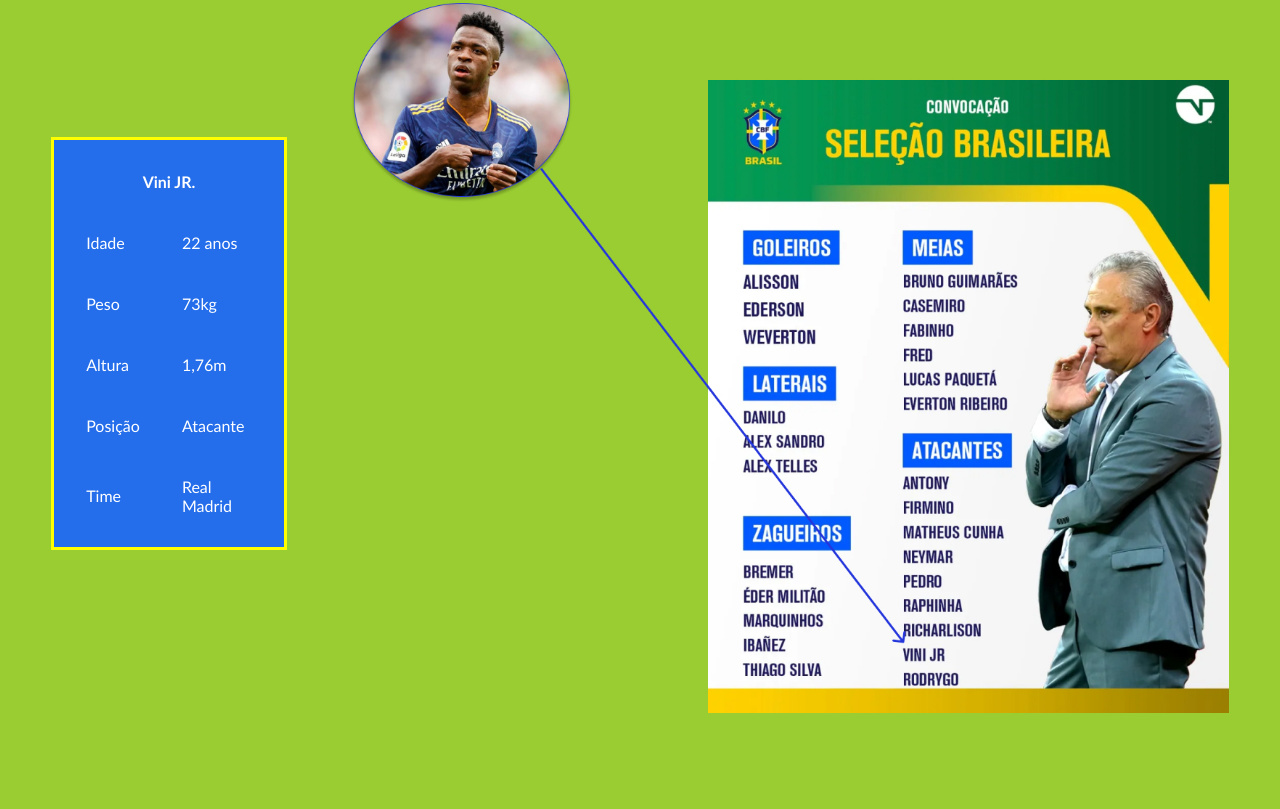
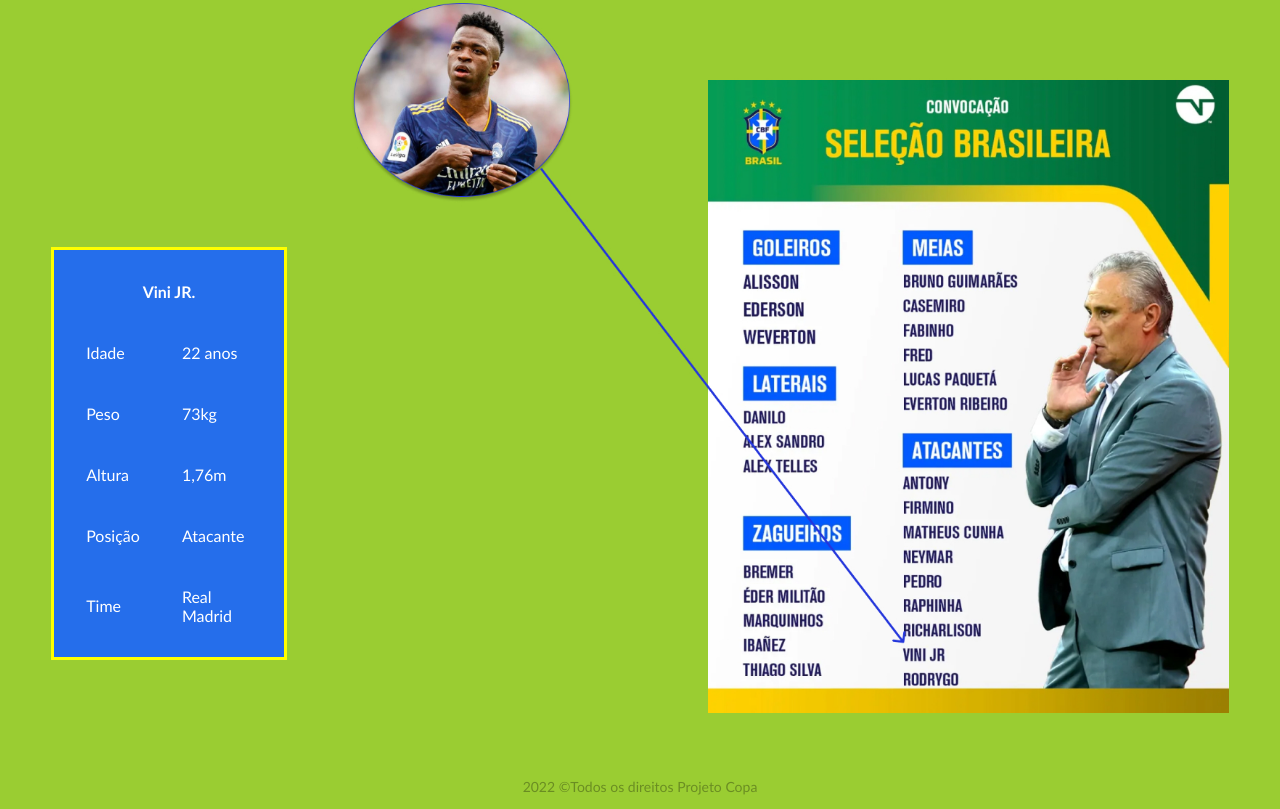
Before and after one commit to Sirgudson/projetocopa, a plain HTML site: page selecoes/brasil.html in a window 1280 px wide. Shown: the part 1960-2769 px from the top of the page. Before the commit the page ends 2724 px from the top, so only its background shows below. Drawn offline with Linux system fonts and the light colour scheme.

Commit message:
Inserindo tag copywriting

```diff
--- a/css/style.css
+++ b/css/style.css
@@ -136,15 +136,24 @@ header {
     width: 80%;
     padding-top: 30px;
 }
-.box-main-brasil2 .container-main table{
+.box-main-brasil2 .container-main table {
     width: 30%;
     color: #fff;
     background-color: #256eeb;
     border: 3px solid #ffff00;
     padding: 10px;
+    margin-top: 220px;
 }
 table, td, th {
     border: yellowgreen;
     padding: 20px;
 
 }
+
+/* ---- FOOTER ---- */
+
+.fim {
+    text-align: center;
+    color: #0000004f;
+    font-size: 14px;
+}
--- a/selecoes/brasil.html
+++ b/selecoes/brasil.html
@@ -11,6 +11,7 @@
  body{
     background: url(../assets/brasil/selecao-brasil.jpeg) no-repeat;
     background-color: #9acd32;
+    background-position-x: -190px;
  }
  #menu_horizontal li a:hover {
     background-color: rgba(39, 69, 221, 0.772);
@@ -83,7 +84,12 @@
                 </tr>
             </table>
         </div>
+    </section>
+    <footer>
+        <div class="container-footer">
 
-    </section>
+        </div>
+    </footer>
+    <p class="fim">2022 &copy;Todos os direitos Projeto Copa</p>
 </body>
 </html>
```
Also changed, not shown: index.html (+1 -0 lines).
